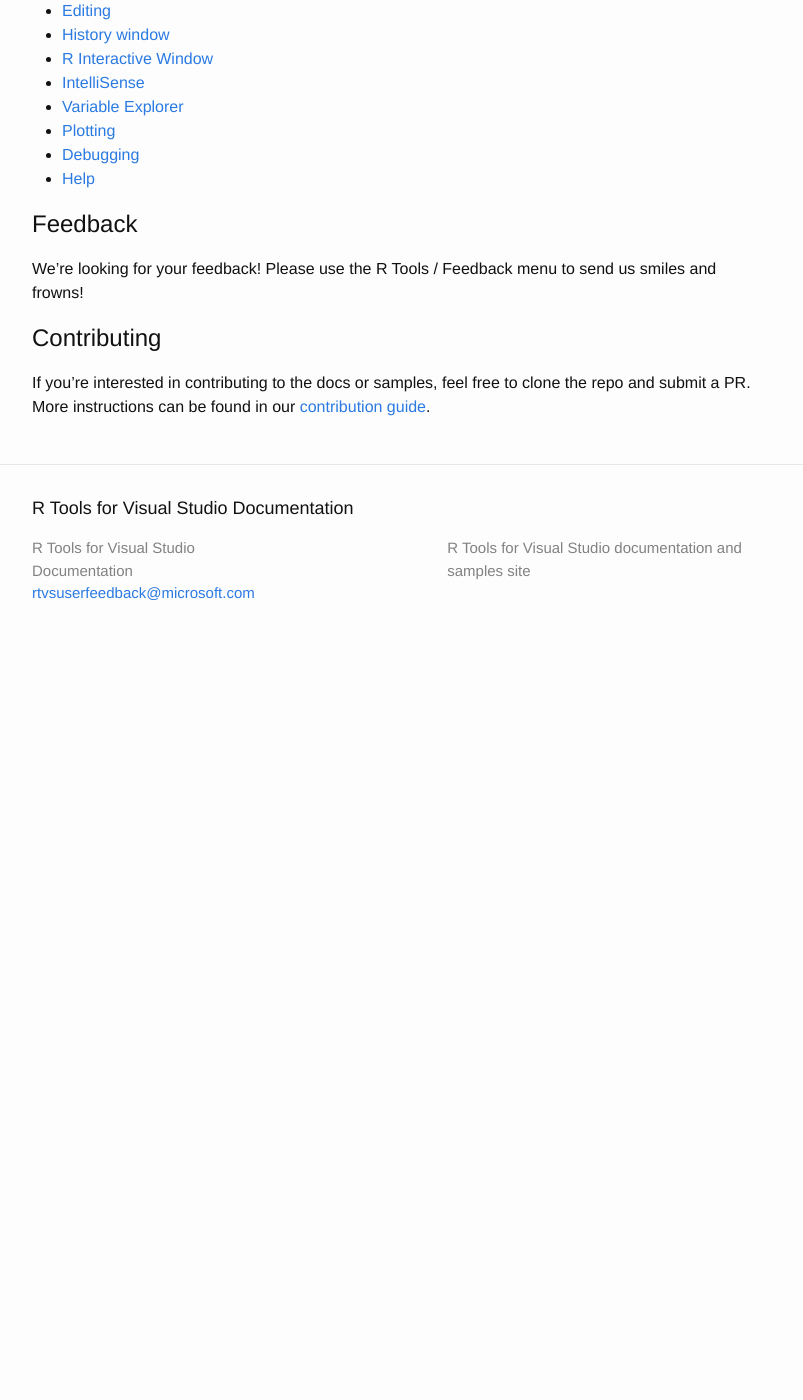
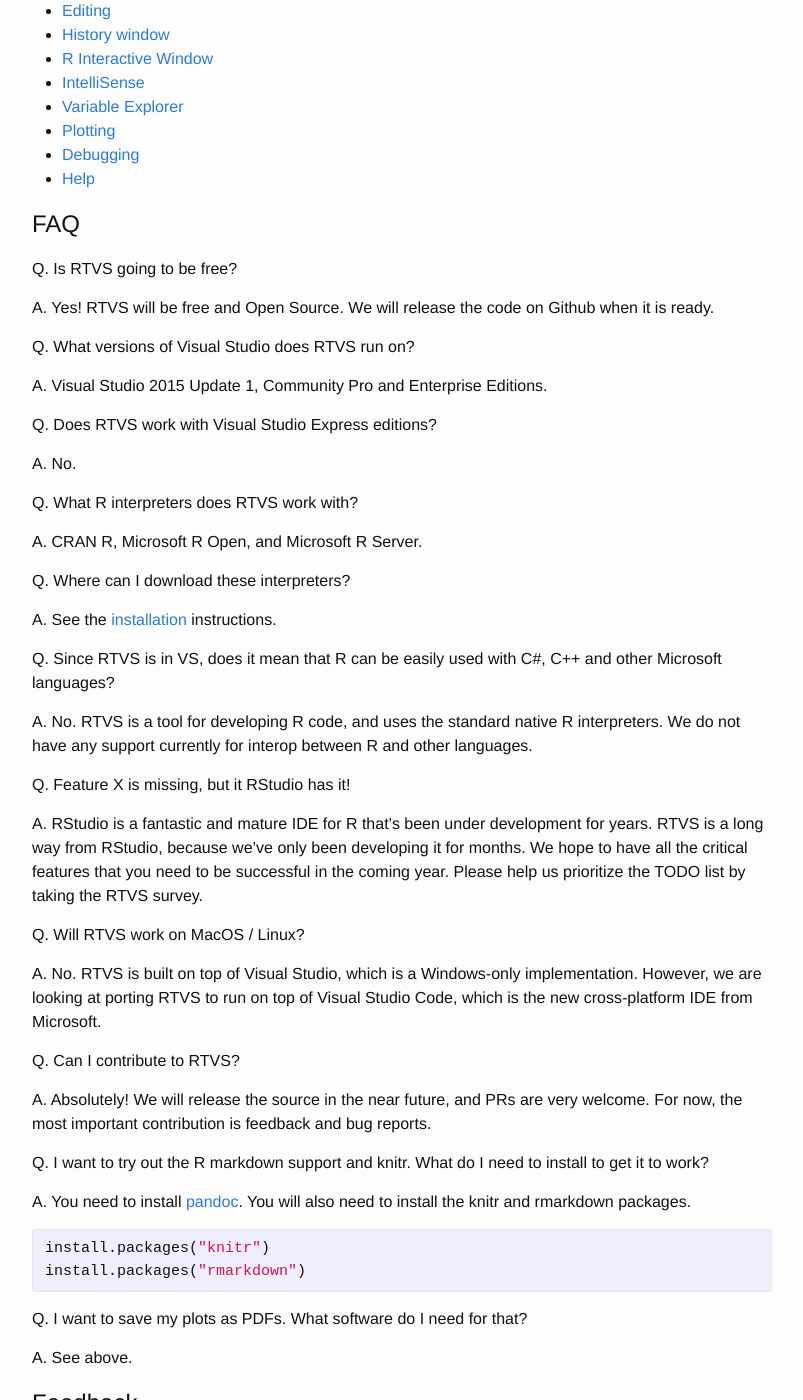
Before and after one commit to microsoft/RTVS-docs, a Jekyll site: the page built from index.md, in a window 1280 px wide and 1400 px high, scrolled down 931 px. Shown: the whole window, without its empty margins (238-1041 px from the left). Built offline with Jekyll 4.4.1, drawn with Linux system fonts in a browser that asks for light colours; before the commit the page ends 1596 px from its top, so only the background shows below that.

Commit message:
Adding a FAQ to the home page

```diff
--- a/index.md
+++ b/index.md
@@ -32,6 +32,70 @@
 * [Debugging](debugging.html)
 * [Help](help.html)
 
+## FAQ
+
+Q. Is RTVS going to be free?
+
+A. Yes! RTVS will be free and Open Source. We will release the code on Github
+when it is ready.
+
+Q. What versions of Visual Studio does RTVS run on?
+
+A. Visual Studio 2015 Update 1, Community Pro and Enterprise Editions.
+
+Q. Does RTVS work with Visual Studio Express editions?
+
+A. No.
+
+Q. What R interpreters does RTVS work with?
+
+A. CRAN R, Microsoft R Open, and Microsoft R Server.
+
+Q. Where can I download these interpreters?
+
+A. See the [installation](installation.html) instructions.
+
+Q. Since RTVS is in VS, does it mean that R can be easily used with C#, C++ and
+other Microsoft languages?
+
+A. No. RTVS is a tool for developing R code, and uses the standard native R
+interpreters. We do not have any support currently for interop between R and
+other languages.
+
+Q. Feature X is missing, but it RStudio has it!
+
+A. RStudio is a fantastic and mature IDE for R that's been under development for
+years. RTVS is a long way from RStudio, because we've only been developing it
+for months. We hope to have all the critical features that you need to be
+successful in the coming year. Please help us prioritize the TODO list by taking
+the RTVS survey.
+
+Q. Will RTVS work on MacOS / Linux?
+
+A. No. RTVS is built on top of Visual Studio, which is a Windows-only
+implementation. However, we are looking at porting RTVS to run on top of Visual
+Studio Code, which is the new cross-platform IDE from Microsoft.
+
+Q. Can I contribute to RTVS?
+
+A. Absolutely! We will release the source in the near future, and PRs are very
+welcome. For now, the most important contribution is feedback and bug reports.
+
+Q. I want to try out the R markdown support and knitr. What do I need to install
+to get it to work?
+
+A. You need to install [pandoc](http://pandoc.org/installing.html). You will
+also need to install the knitr and rmarkdown packages.
+
+{% highlight R %}
+install.packages("knitr")
+install.packages("rmarkdown")
+{% endhighlight %}
+
+Q. I want to save my plots as PDFs. What software do I need for that?
+
+A. See above.
+
 ## Feedback
 
 We're looking for your feedback! Please use the R Tools / Feedback menu to send
```
